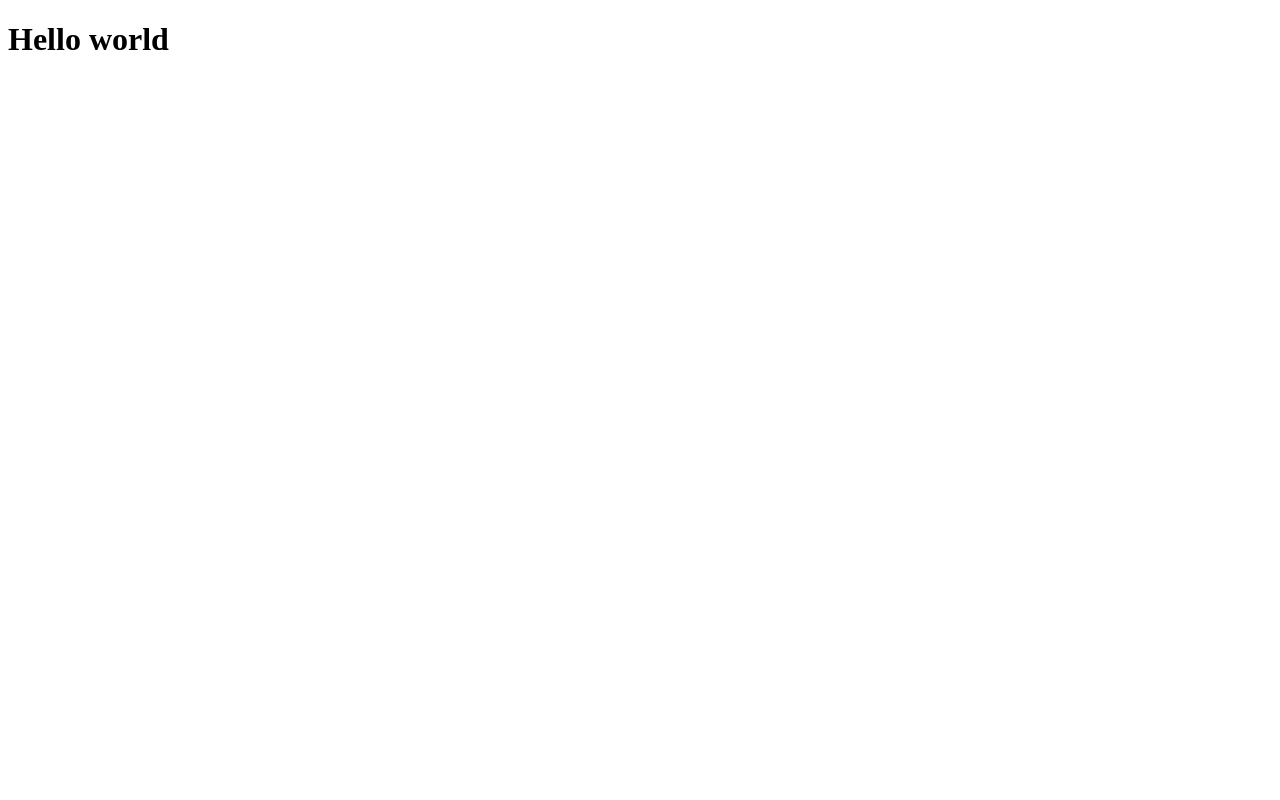
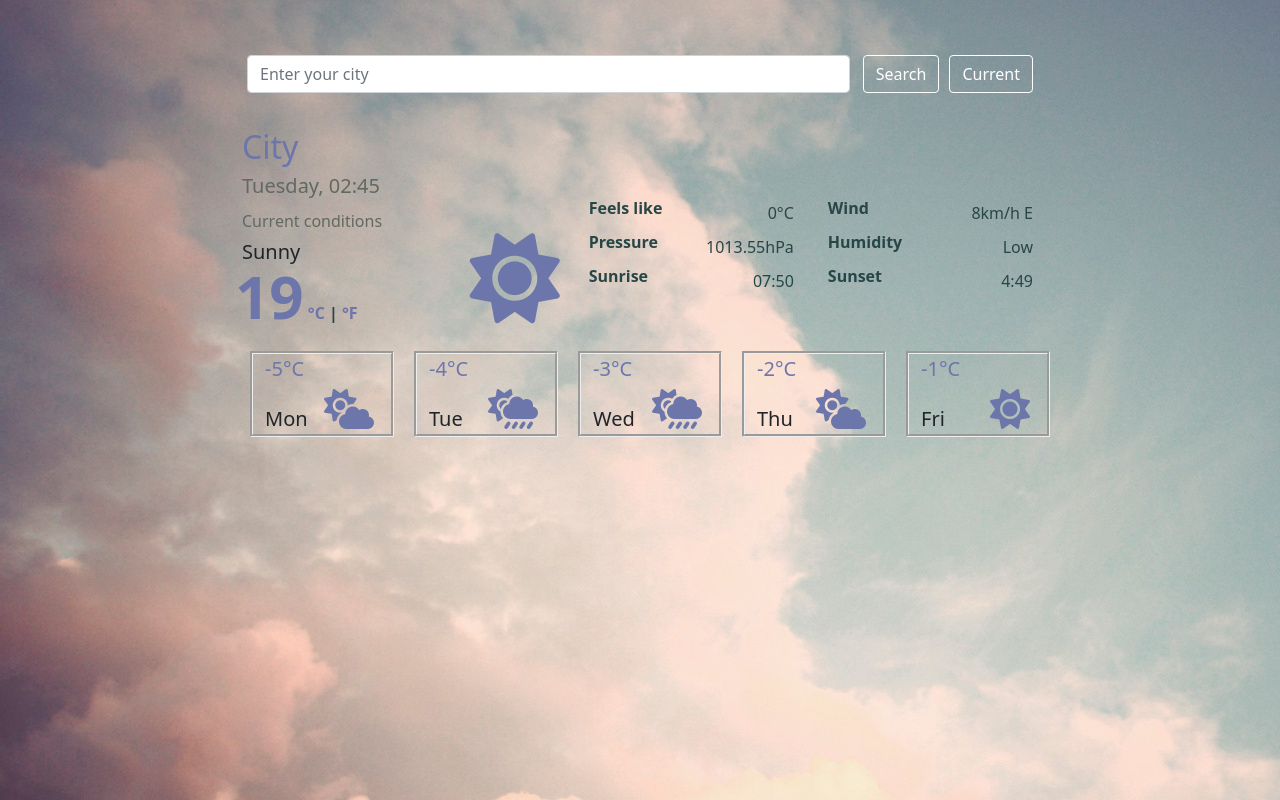
Before and after one commit to crsbka/my-weather-app-project, a plain HTML site: page index.html in a window 1280 px wide. Drawn offline with nearby package versions, Linux system fonts and the light colour scheme.

Commit message:
added content to html, css, js

```diff
--- a/index.html
+++ b/index.html
@@ -1,10 +1,141 @@
 <!DOCTYPE html>
 <html lang="en">
 <head>
-    <meta charset="UTF-8">
-    <title>Title</title>
+    <meta charset="UTF-8" />
+    <meta
+            name="viewport"
+            content="width=device-width, user-scalable=no, initial-scale=1.0, maximum-scale=1.0, minimum-scale=1.0"
+    />
+    <meta http-equiv="X-UA-Compatible" content="ie=edge" />
+
+    <link
+            href="https://cdn.jsdelivr.net/npm/bootstrap@5.1.3/dist/css/bootstrap.min.css"
+            rel="stylesheet"
+            integrity="sha384-1BmE4kWBq78iYhFldvKuhfTAU6auU8tT94WrHftjDbrCEXSU1oBoqyl2QvZ6jIW3"
+            crossorigin="anonymous"
+    />
+    <link rel="stylesheet" href="styles.css" />
+    <title>Document</title>
+    <script
+            src="https://kit.fontawesome.com/2ea68c14b4.js"
+            crossorigin="anonymous"
+    ></script>
+    <script src="https://cdn.jsdelivr.net/npm/axios/dist/axios.min.js"></script>
 </head>
 <body>
-<h1>Hello world</h1>
+<div class="container">
+    <div class="row">
+        <div class="col-12">
+            <form class="d-flex" id="search-city-form">
+                <input
+                        id="city-input"
+                        class="form-control me-2"
+                        type="search"
+                        placeholder="Enter your city"
+                        aria-label="Search"
+                        autocomplete="on"
+                />
+                <button
+                        class="btn btn-outline-success search-btn"
+                        id="search-button"
+                        type="submit"
+                >
+                    Search
+                </button>
+                <button
+                        class="btn btn-outline-primary current-btn"
+                        id="current-button"
+                        type="submit"
+                >
+                    Current
+                </button>
+            </form>
+        </div>
+    </div>
+
+    <div class="row">
+        <div class="col-12">
+            <h2 class="city-name">City</h2>
+        </div>
+    </div>
+
+    <div class="row">
+        <div class="col-5">
+            <div id="current-date">Current date</div>
+            <div class="current-conditions-text">Current conditions</div>
+            <i class="fas fa-sun curr-cond-icon float-right-icon"></i>
+            <div id="weather-description" class="cond">Sunny</div>
+
+            <div class="float-left" id="float-left-temp">
+                <span class="main-temperature" id="main-temperature">19</span>
+                <span class="units">
+              <a href="#" id="celsius-link">°C</a> |
+              <a href="#" id="fahrenheit-link">°F</a>
+            </span>
+            </div>
+        </div>
+        <div class="col-7">
+            <div class="row">
+                <div class="col-6">
+                    <span class="float-left">Feels like</span>
+                    <span id="feels-like-value" class="float-right">0°C</span>
+                </div>
+                <div class="col-6">
+                    <span class="float-left">Wind</span>
+                    <span id="wind" class="float-right">8km/h E</span>
+                </div>
+                <div class="col-6">
+                    <span class="float-left">Pressure</span>
+                    <span id="pressure" class="float-right">1013.55hPa</span>
+                </div>
+                <div class="col-6">
+                    <span class="float-left">Humidity</span>
+                    <span id="humidity" class="float-right">Low</span>
+                </div>
+                <div class="col-6">
+                    <span class="float-left">Sunrise</span>
+                    <span class="float-right">07:50</span>
+                </div>
+                <div class="col-6">
+                    <span class="float-left">Sunset</span>
+                    <span class="float-right">4:49</span>
+                </div>
+            </div>
+        </div>
+    </div>
+
+    <div class="row">
+        <div class="col-12">
+            <div class="row">
+                <div class="col days-forecast">
+                    <div class="temperature">-5°С</div>
+                    <i class="fas fa-cloud-sun icon float-right"></i>
+                    <div class="weekdays">Mon</div>
+                </div>
+                <div class="col days-forecast">
+                    <div class="temperature">-4°C</div>
+                    <i class="fas fa-cloud-sun-rain icon float-right"></i>
+                    <div class="weekdays">Tue</div>
+                </div>
+                <div class="col days-forecast">
+                    <div class="temperature">-3°C</div>
+                    <i class="fas fa-cloud-sun-rain icon float-right"></i>
+                    <div class="weekdays">Wed</div>
+                </div>
+                <div class="col days-forecast">
+                    <div class="temperature">-2°C</div>
+                    <i class="fas fa-cloud-sun icon float-right"></i>
+                    <div class="weekdays">Thu</div>
+                </div>
+                <div class="col days-forecast">
+                    <div class="temperature">-1°C</div>
+                    <i class="fas fa-sun icon float-right"></i>
+                    <div class="weekdays">Fri</div>
+                </div>
+            </div>
+        </div>
+    </div>
+</div>
+<script src="script.js"></script>
 </body>
 </html>
--- a/script.js
+++ b/script.js
@@ -0,0 +1,127 @@
+let apiKey = "c0d89ac9b3417fc5f06ed2c347a7a787";
+let celTemp = 0;
+
+function capitalizeFirstLetter(string) {
+    return string.charAt(0).toUpperCase() + string.slice(1);
+}
+
+function formatDate(date) {
+    let days = [
+        "Sunday",
+        "Monday",
+        "Tuesday",
+        "Wednesday",
+        "Thursday",
+        "Friday",
+        "Saturday"
+    ];
+    let dayWeek = days[date.getDay()];
+
+    let hours = date.getHours();
+    if (hours < 10) {
+        hours = `0${hours}`;
+    }
+    let minutes = date.getMinutes();
+    if (minutes < 10) {
+        minutes = `0${minutes}`;
+    }
+    return `${dayWeek}, ${hours}:${minutes}`;
+}
+
+let dateEl = document.querySelector("#current-date");
+let currentTime = new Date();
+dateEl.innerHTML = formatDate(currentTime);
+
+//Challenge 2
+
+//Search btn
+function getWeatherByInput(event) {
+    event.preventDefault();
+
+    let searchInput = document.querySelector("#city-input");
+
+    let apiUrl = `https://api.openweathermap.org/data/2.5/weather?q=${searchInput.value}&units=metric&appid=${apiKey}`;
+    // common function call
+    getApiResultAndUpdateHtml(apiUrl);
+}
+
+let searchCityButton = document.querySelector("#search-button");
+searchCityButton.addEventListener("click", getWeatherByInput);
+
+//Current location btn
+function getWeatherByCurrentLocation(event) {
+    event.preventDefault();
+
+    navigator.geolocation.getCurrentPosition(onCurrentPositionIdentified);
+}
+
+let currentCityButton = document.querySelector("#current-button");
+currentCityButton.addEventListener("click", getWeatherByCurrentLocation);
+
+function onCurrentPositionIdentified(position) {
+    let lat = position.coords.latitude;
+    let lon = position.coords.longitude;
+    let apiUrl = `https://api.openweathermap.org/data/2.5/weather?lat=${lat}&lon=${lon}&units=metric&appid=${apiKey}`;
+    getApiResultAndUpdateHtml(apiUrl);
+}
+
+function getApiResultAndUpdateHtml(apiUrl) {
+    axios.get(apiUrl).then(updateWeatherInfo);
+}
+
+function updateWeatherInfo(response) {
+    //replacing h2 city/place with new value
+    let place = response.data.name;
+    let h2 = document.querySelector("h2");
+    h2.innerHTML = place;
+
+    //feels like value
+    let feelsLike = Math.round(response.data.main.feels_like);
+    let feelsLikeTemp = document.querySelector("#feels-like-value");
+    feelsLikeTemp.innerHTML = `${feelsLike}°C`;
+
+    //wind km/h
+    let wind = Math.round(response.data.wind.speed);
+    let windValue = document.querySelector("#wind");
+    windValue.innerHTML = `${wind}km/h E`;
+
+    //pressure
+    let airPressure = Math.round(response.data.main.pressure);
+    let pressure = document.querySelector("#pressure");
+    pressure.innerHTML = `${airPressure}hPa`;
+
+    //humidity %
+    let humidityValue = response.data.main.humidity;
+    let humid = document.querySelector("#humidity");
+    humid.innerHTML = `${humidityValue}%`;
+
+    //weather current conditions/descriptions
+    let weatherDescription = response.data.weather[0].description;
+    let weatherDescript = document.querySelector("#weather-description");
+    weatherDescript.innerHTML = capitalizeFirstLetter(weatherDescription);
+
+    //main big temp (bottom)
+    let temp = Math.round(response.data.main.temp);
+    let mainTemp = document.querySelector("#main-temperature");
+    mainTemp.innerHTML = temp;
+    celTemp = temp;
+}
+
+//Challenge 3
+
+function showCelTemp() {
+    let tempSpan = document.querySelector("#main-temperature");
+    tempSpan.innerHTML = "" + celTemp;
+}
+
+function showFarTemp() {
+    let tempSpan = document.querySelector("#main-temperature");
+    let farTemp = Math.round((celTemp * 9) / 5 + 32);
+    tempSpan.innerHTML = "" + farTemp;
+}
+
+let celsiusLink = document.querySelector("#celsius-link");
+celsiusLink.addEventListener("click", showCelTemp);
+
+let farenhLink = document.querySelector("#fahrenheit-link");
+farenhLink.addEventListener("click", showFarTemp);
--- a/styles.css
+++ b/styles.css
@@ -0,0 +1,118 @@
+body {
+    margin-top: 50px;
+    background-image: url("images/sky.jpg");
+
+    background-size: auto;
+}
+
+button {
+    margin: 5px;
+}
+
+#city-input {
+    margin: 5px;
+}
+
+.container {
+    max-width: 820px;
+}
+
+.city-name {
+    margin: 30px 30px 30px 0px;
+    color: #6d76ab;
+}
+.temperature {
+    font-size: 20px;
+    color: #6d76ab;
+}
+.search-btn {
+    color: #ffffff;
+    border-color: #ffffff;
+}
+
+.search-btn:hover {
+    color: #fff;
+    background-color: #bfc4f5;
+    border-color: #bfc4f5;
+}
+.current-btn {
+    color: #ffffff;
+    border-color: #ffffff;
+}
+.current-btn:hover {
+    color: #fff;
+    background-color: #bfc4f5;
+    border-color: #bfc4f5;
+}
+.city-conditions {
+    margin-top: 10px;
+}
+
+.float-right {
+    float: right;
+    color: #284646;
+    margin: 5px;
+}
+
+.float-left {
+    color: #284646;
+    font-weight: bold;
+    margin: 5px;
+}
+
+.icon {
+    color: #6d76ab;
+    float: right;
+    font-size: 40px;
+}
+
+.curr-cond-icon {
+    font-size: 40px;
+    color: #6d76ab;
+}
+
+.days-forecast {
+    border-style: groove;
+    margin: 10px 0px 10px 20px;
+}
+.current-conditions-text {
+    font-size: 16px;
+    color: #616961;
+}
+.float-right-icon {
+    font-size: 90px;
+    float: right;
+}
+.cond {
+    margin: 4px 10px 10px 0;
+    font-size: 20px;
+}
+.current-forecast {
+    font-size: 30px;
+    color: #6d76ab;
+    margin: 0px 0px 10px 0px;
+    font-weight: bold;
+}
+.weekdays {
+    margin: 20px 0px 0px 0px;
+    font-size: 20px;
+}
+
+#current-date {
+    font-size: 20px;
+    color: #616961;
+    margin: -25px 0 8px 0;
+}
+
+.main-temperature {
+    font-size: 60px;
+    color: #6d76ab;
+}
+#float-left-temp {
+    margin: -26px 0px 0px -7px;
+}
+
+a {
+    text-decoration: none;
+    color: #6d76ab;
+}
```
Also changed, not shown: images/sky.jpg (added).
